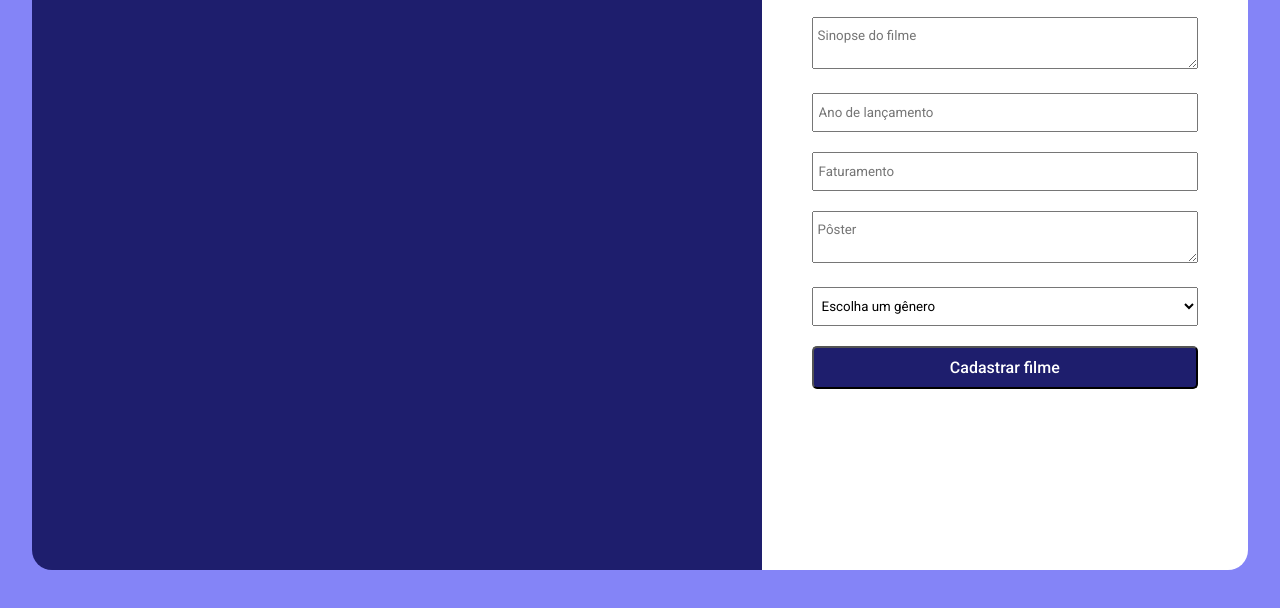
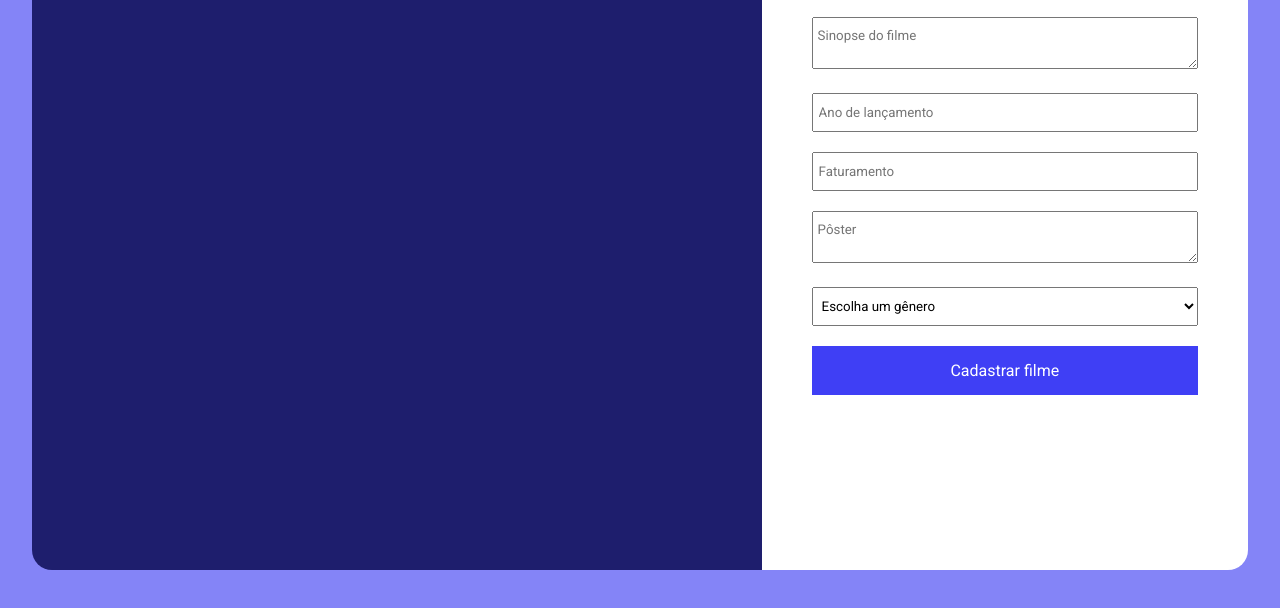
Before and after one commit to Bekspa/EldoradoTechTraining, a plain HTML site: page filme-form.html in a window 1280 px wide. Shown: the part 190-798 px from the top of the page. Drawn offline with Linux system fonts and the light colour scheme.

Commit message:
ajustes css

```diff
--- a/filme-form.html
+++ b/filme-form.html
@@ -54,12 +54,9 @@
                     </div>
 
                     <div class="form-item">
-                        <button><a href="list-filme.html">Cadastrar filme</a></button>
+                        <a href="list-filme.html">Cadastrar filme</a>
                     </div>
-
-
                 </form>
-
             </div>
 
         </div>
--- a/sass/form-filme.scss
+++ b/sass/form-filme.scss
@@ -50,25 +50,16 @@
                     padding: 10px 5px;
                 }
 
-                button {
-
-                    a {
-                        text-decoration: none;
-                        color: white;
-                    }
-
-                    width: 100%;
-                    padding: 10px;
-                    background-color: base.$user-blue;
+                a {
+                    display: flex;
+                    background-color: rgb(63, 63, 245);
+                    text-decoration: none;
                     color: white;
-                    font-size: 1rem;
-                    font-weight: 500;
-                    border-radius: 5px;
+                    padding: 15px 30px;
+                    justify-content: center;
+                    align-items: center;
                 }
 
-                button:hover {
-                    filter: brightness(0.9);
-                }
             }
         }
 
--- a/sass/list-filme.scss
+++ b/sass/list-filme.scss
@@ -23,6 +23,7 @@ header {
         background-color: $color-filme;
         display: flex;
         justify-content: space-between;
+        align-items: center;
 
         padding:20px 0;
 
@@ -37,7 +38,8 @@ header {
 
                 a {
                     text-decoration: none;
-                    color: white
+                    color: white;
+                    line-height: 1rem;
                 }
             }
         }
```
Also changed, not shown: index2.html (+1 -1 lines), css/form-filme.css, css/list-filme.css, css/listagem.css, css/login.css, login-form.html (renamed from sass/login-form.html), sass/listagem.css (deleted), sass/login.css (deleted), 8 other files.
